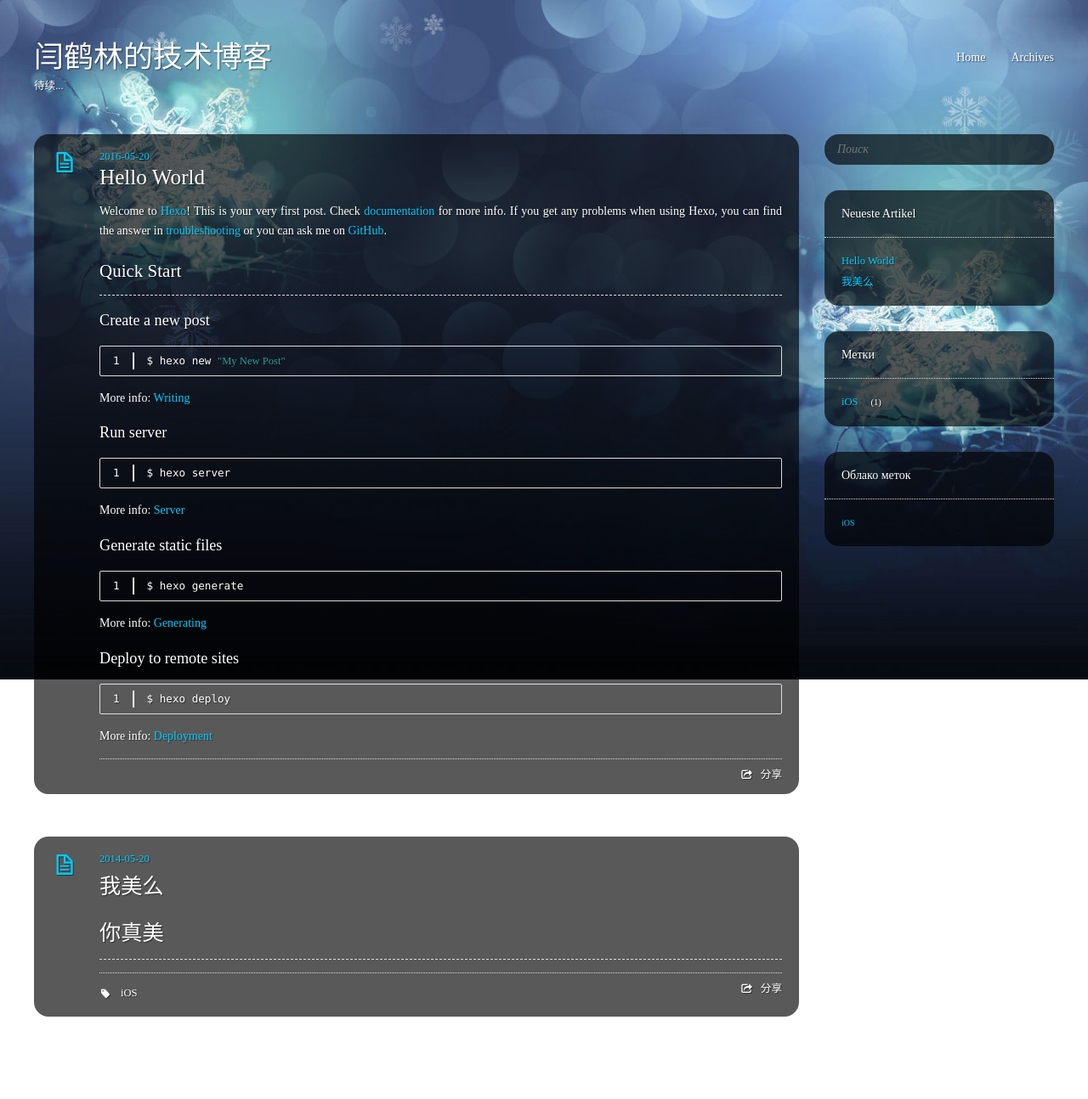
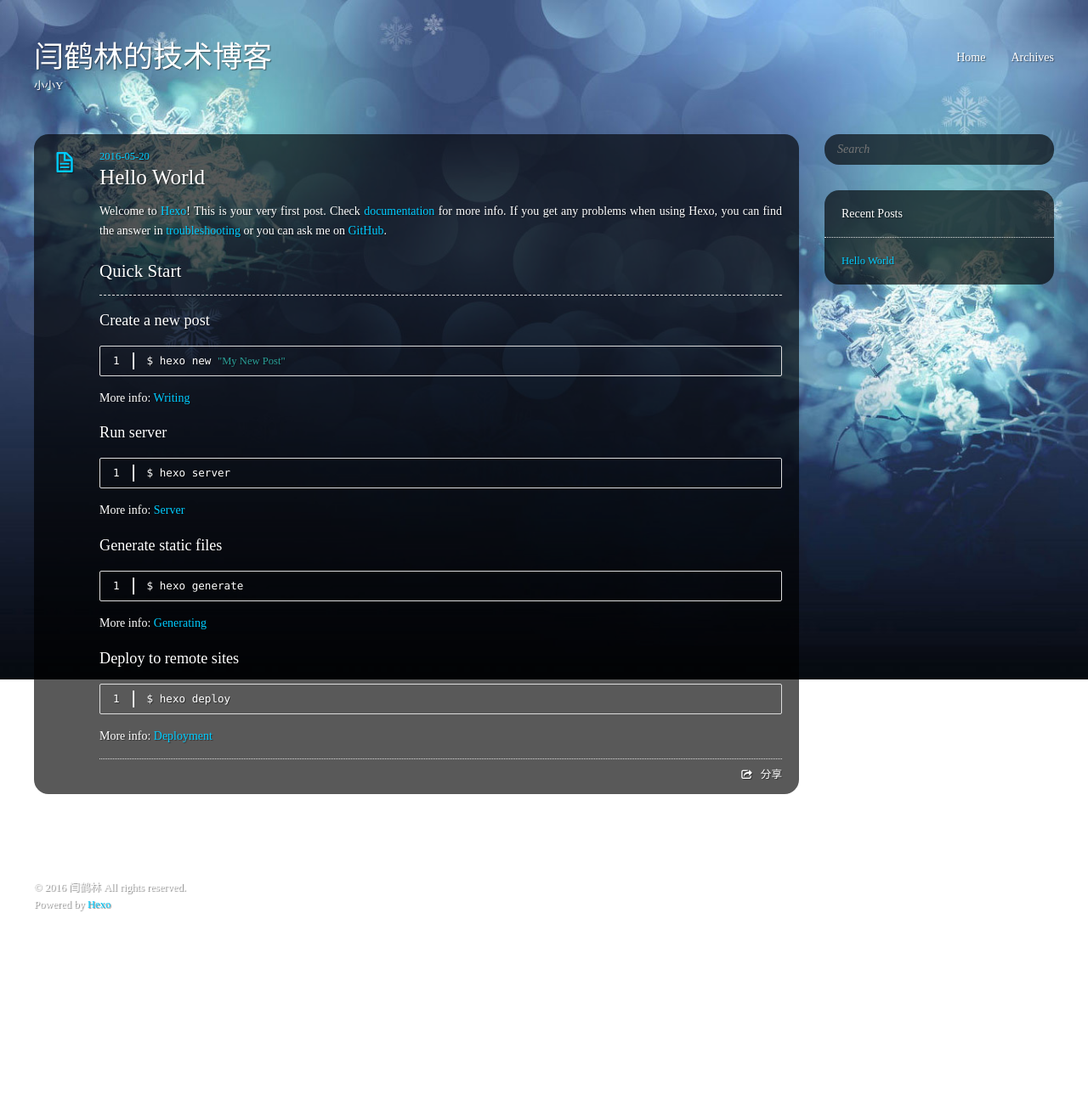
Before and after one commit to yanhelin123/yanhelin123.github.io, a plain HTML site: page index.html in a window 1280 px wide. Shown: the top 1294 px of the page at 85% size. After the commit the page ends 1126 px from the top, so only its background shows below. Drawn offline with Linux system fonts and the light colour scheme; a script that the page names is missing.

Commit message:
Site updated: 2016-06-17 21:09:36

```diff
--- a/index.html
+++ b/index.html
@@ -43,7 +43,7 @@
 <body>
   <header id="header" class="inner"><div class="alignleft">
   <h1><a href="/">闫鹤林的技术博客</a></h1>
-  <h2><a href="/">待续...</a></h2>
+  <h2><a href="/">小小Y</a></h2>
 </div>
 <nav id="main-nav" class="alignright">
   <ul>
@@ -104,49 +104,6 @@
 
 
 
-  <article class="post">
-
-  <div class="post-content">
-    <header>
-
-        <div class="icon"></div>
-        <time datetime="2014-05-20T12:11:01.000Z"><a href="/2014/05/20/我美么/">2014-05-20</a></time>
-
-
-
-    <h1 class="title"><a href="/2014/05/20/我美么/">我美么</a></h1>
-
-
-    </header>
-    <div class="entry">
-
-        <h1>你真美</h1>
-
-
-    </div>
-
-    <footer>
-        <div class="alignright">
-
-          <a href='javascript:void(0)' class="share-link bdsharebuttonbox" data-cmd="more">分享</a>
-        </div>
-
-
-
-  <div class="tags">
-    <a href="/tags/iOS/">iOS</a>
-  </div>
-
-        <!-- partial('post/share') -->
-      <div class="clearfix"></div>
-    </footer>
-  </div>
-</article>
-
-
-
-
-
 
 <nav id="pagination">
 
@@ -155,7 +112,7 @@
     <aside id="sidebar" class="alignright">
   <div class="search">
   <form action="//google.com/search" method="get" accept-charset="utf-8">
-    <input type="search" name="q" results="0" placeholder="Поиск">
+    <input type="search" name="q" results="0" placeholder="Search">
     <input type="hidden" name="q" value="site:yoursite.com">
   </form>
 </div>
@@ -164,15 +121,11 @@
 
 
 <div class="widget tag">
-  <h3 class="title">Neueste Artikel</h3>
+  <h3 class="title">Recent Posts</h3>
   <ul class="entry">
 
       <li>
         <a href="/2016/05/20/hello-world/">Hello World</a>
-      </li>
-
-      <li>
-        <a href="/2014/05/20/我美么/">我美么</a>
       </li>
 
   </ul>
@@ -180,23 +133,7 @@
 
 
 
-<div class="widget tag">
-  <h3 class="title">Метки</h3>
-  <ul class="entry">
 
-    <li><a href="/tags/iOS/">iOS</a><small>1</small></li>
-
-  </ul>
-</div>
-
-
-
-<div class="widget tagcloud">
-  <h3 class="title">Облако меток</h3>
-  <div class="entry">
-    <a href="/tags/iOS/" style="font-size: 10px;">iOS</a>
-  </div>
-</div>
 
 </aside>
     <div class="clearfix"></div>
```
Also changed, not shown: 2016/05/20/hello-world/index.html (+3 -23 lines), archives/2016/05/index.html (+4 -24 lines), archives/2016/index.html (+4 -24 lines), archives/index.html (+5 -37 lines).
